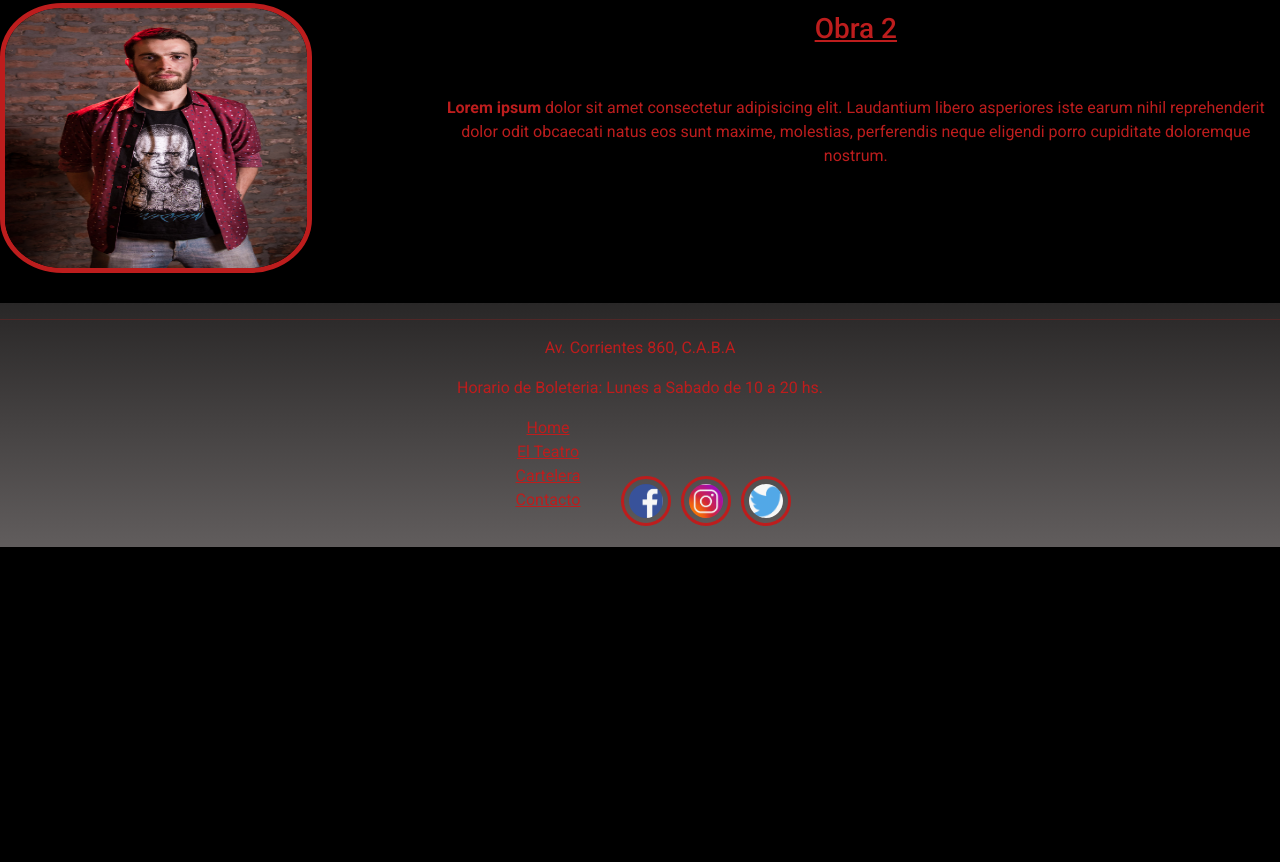
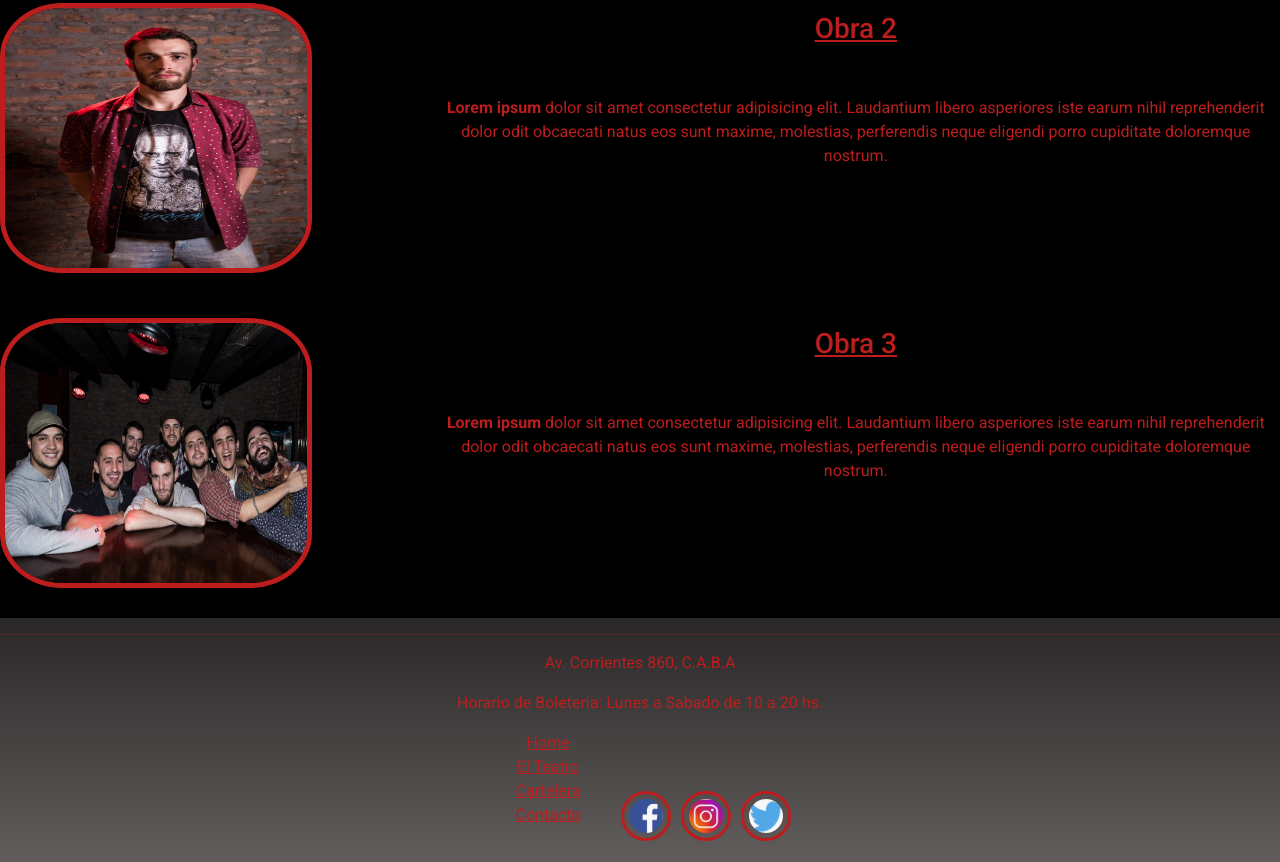
Before and after one commit to marianoferseo/teatro-lamueca, a website: page index.html in a window 1280 px wide. Shown: the part 1223-2085 px from the top of the page. Before the commit the page ends 1770 px from the top, so only its background shows below. Drawn offline with nearby package versions, Linux system fonts and the light colour scheme.

Commit message:
sumo obra 3 en index

```diff
--- a/index.html
+++ b/index.html
@@ -132,6 +132,23 @@
 
             </section>
 
+            <section>
+
+                <article class="gridConteinerSection">
+
+                    <h3 id="title">Obra 3</h3>
+
+                    <!-- Imagen Obra 2 -->
+
+                    <img src="img/el-bar.jpg" alt="elbar" id="pic">
+
+                    <!-- Descripcion Obra 2 -->
+                    <p id="text"> <strong>Lorem ipsum</strong> dolor sit amet consectetur adipisicing elit. Laudantium libero asperiores iste earum nihil reprehenderit dolor odit obcaecati natus eos sunt maxime, molestias, perferendis neque eligendi porro cupiditate doloremque nostrum.</p>
+
+                </article>
+
+            </section>
+
         </body>
 
     </main>
```
